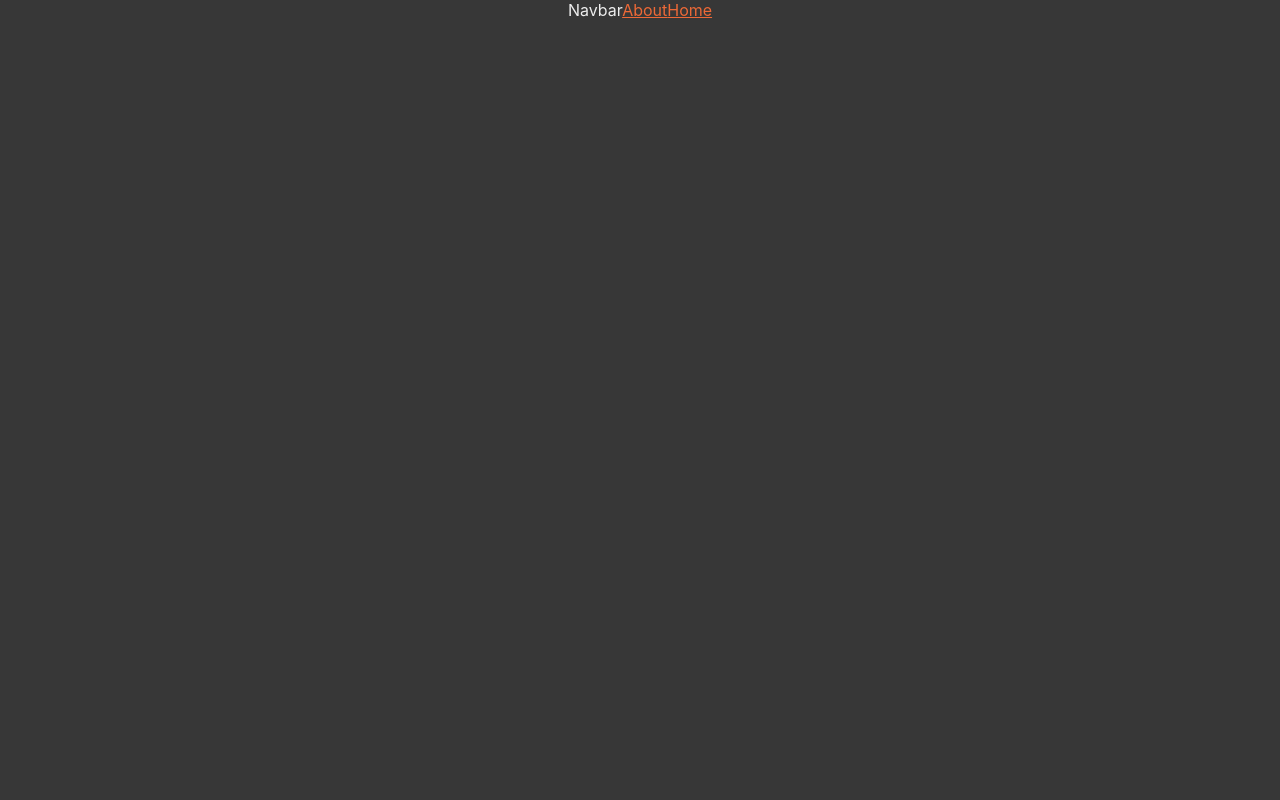
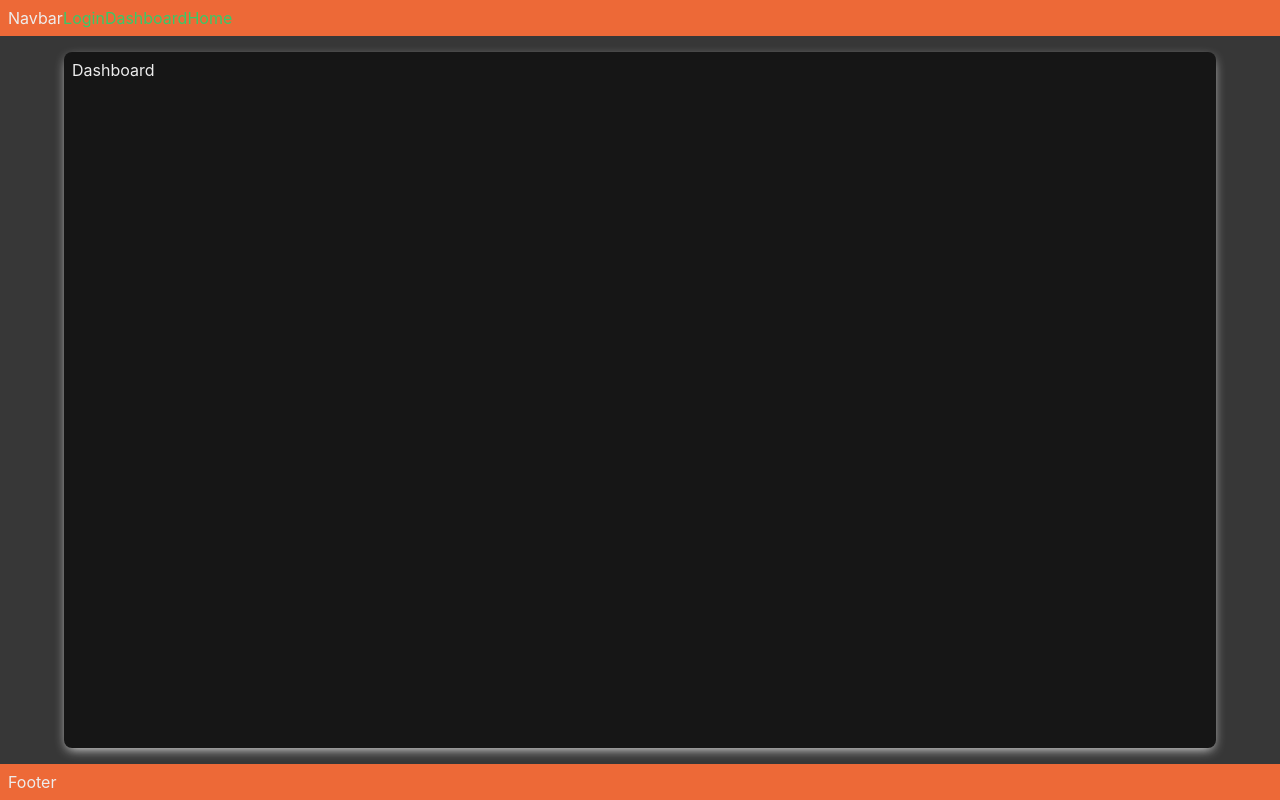
Before and after one commit to jake-the-cake/jelly-care, a React (Create React App) app in the folder client/: page /home in a window 1280 px wide. Before the commit this address had no page. Built offline with nearby package versions, Linux system fonts and the light colour scheme.

Commit message:
more styles and some routing

```diff
--- a/client/src/App.tsx
+++ b/client/src/App.tsx
@@ -4,7 +4,8 @@ import { Route, Routes, Link, BrowserRouter } from 'react-router-dom'
 import { Login } from './pages/Login';
 
 const UserContext: Context<any> = createContext({user: 'hi'})
-let user = 'papa'
+let user: string | null = 'papa'
+// user = null
 
 const App = () => {
   return (
@@ -12,13 +13,18 @@ const App = () => {
       <BrowserRouter>
         <nav className='header__container'>
           Navbar
-          <Link to='/about'>About</Link>
+          <Link to='/login'>Login</Link>
+          <Link to='/home'>Dashboard</Link>
           <Link to='/'>Home</Link>
         </nav>
         <Routes>
-          <Route path='/' element={user ? <Dashboard /> : <Login />} />
-          <Route path='/about' element={<>About</>} />
+          <Route path='/' element={<>Home Page</>} />
+          <Route path='/home' element={user ? <Dashboard /> : <Login />} />
+          <Route path='/login' element={<Login />} />
         </Routes>
+        <footer>
+          Footer
+        </footer>
       </BrowserRouter>
     </UserContext.Provider>
   );
--- a/client/src/index.css
+++ b/client/src/index.css
@@ -1,3 +1,7 @@
+* {
+  box-sizing: border-box;
+}
+
 body {
   margin: 0;
   font-family: -apple-system, BlinkMacSystemFont, 'Segoe UI', 'Roboto', 'Oxygen',
@@ -6,11 +10,16 @@ body {
   -webkit-font-smoothing: antialiased;
   -moz-osx-font-smoothing: grayscale;
   background-color: #373737;
-  color: #ededed;
 }
 
 a {
-  color: #ed6937;
+  color: #37ca69;
+  text-decoration: none;
+  transition: color .2s;
+}
+
+a:hover {
+  color: #4f7;
 }
 
 code {
@@ -25,4 +34,36 @@ code {
   align-items: center;
   justify-content: space-between;
   flex-direction: column;
+  gap: 1rem;
 }
+
+.container-90 {
+  width: 90%;
+  border-radius: .5rem;
+  padding: .5rem;
+}
+
+.flex-1 {
+  flex: 1;
+}
+
+.shadow-lg-light {
+  box-shadow: 0px 4px 12px -3px #ededed;
+}
+
+.bg-darker {
+  background-color: #161616;
+  color: #ededed;
+}
+
+.bg-light {
+  background-color: white;
+}
+
+
+nav, footer {
+  background-color: #ed6937;
+  color: #ededed;
+  width: 100%;
+  padding: .5rem;
+}
--- a/client/src/pages/Dashboard.tsx
+++ b/client/src/pages/Dashboard.tsx
@@ -1,6 +1,6 @@
 export const Dashboard = () => {
   return (
-    <div className="container-90">
+    <div className="container-90 flex-1 shadow-lg-light bg-darker">
       Dashboard
     </div>
   )
--- a/client/src/pages/Login.tsx
+++ b/client/src/pages/Login.tsx
@@ -1,7 +1,7 @@
 export const Login = () => {
   return (
-    <>
-      Login Page
-    </>
+    <div className="container-90 flex-1 shadow-lg-light bg-darker">
+      Login
+    </div>
   )
 }
```
